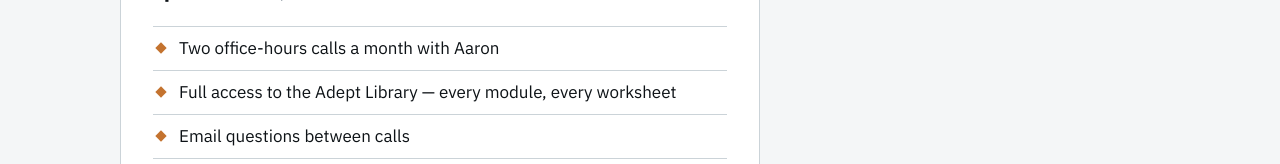
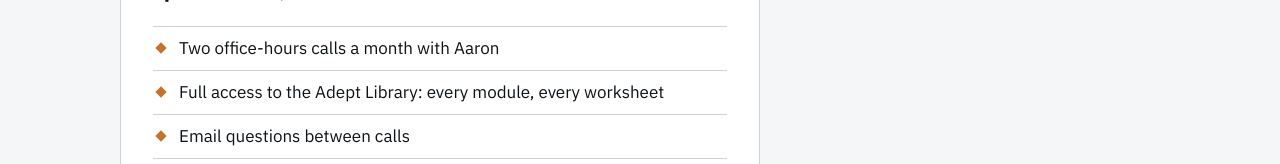
Before and after one commit to AJWilkinson85/adept-library, a Next.js app: page /join in a window 1280 px wide. Shown: the part 414-578 px from the top of the page. Built offline with nearby package versions, Linux system fonts and the light colour scheme; no server answers.

Commit message:
Add files via upload

```diff
--- a/app/join/page.tsx
+++ b/app/join/page.tsx
@@ -24,7 +24,7 @@
         </div>
         <ul className="checklist">
           <li>Two office-hours calls a month with Aaron</li>
-          <li>Full access to the Adept Library — every module, every worksheet</li>
+          <li>Full access to the Adept Library: every module, every worksheet</li>
           <li>Email questions between calls</li>
           <li>Cancel any month from your account page</li>
         </ul>
```
